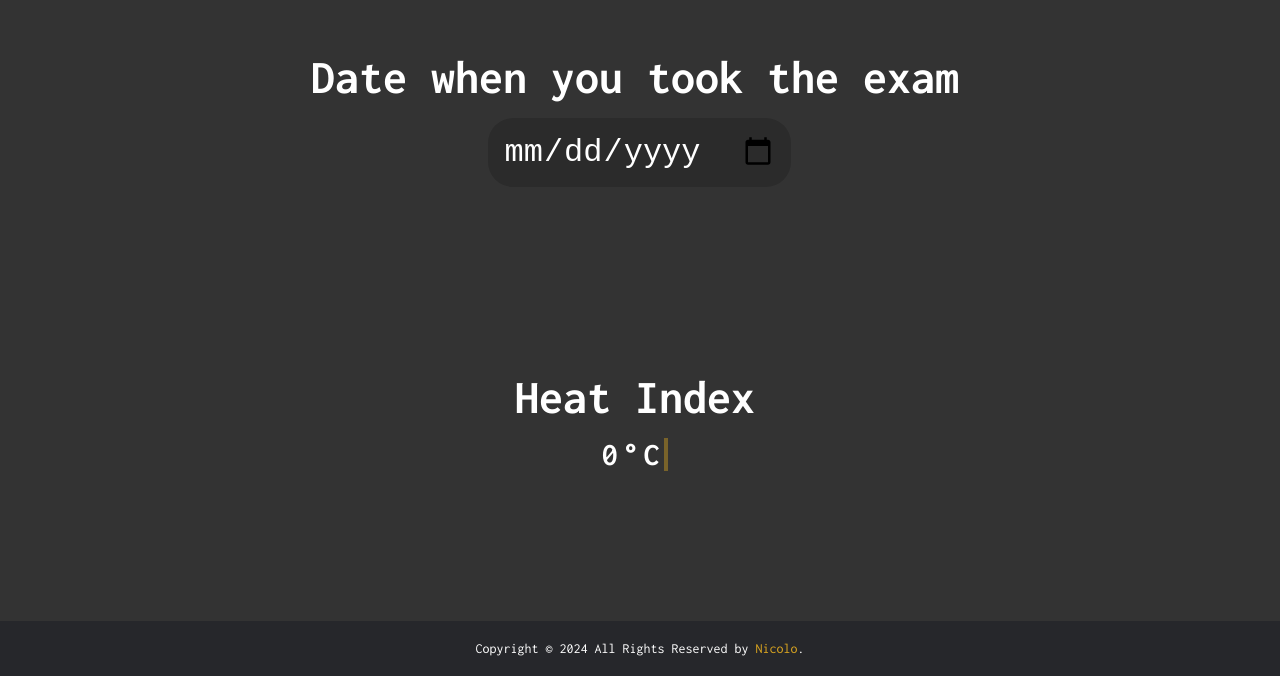
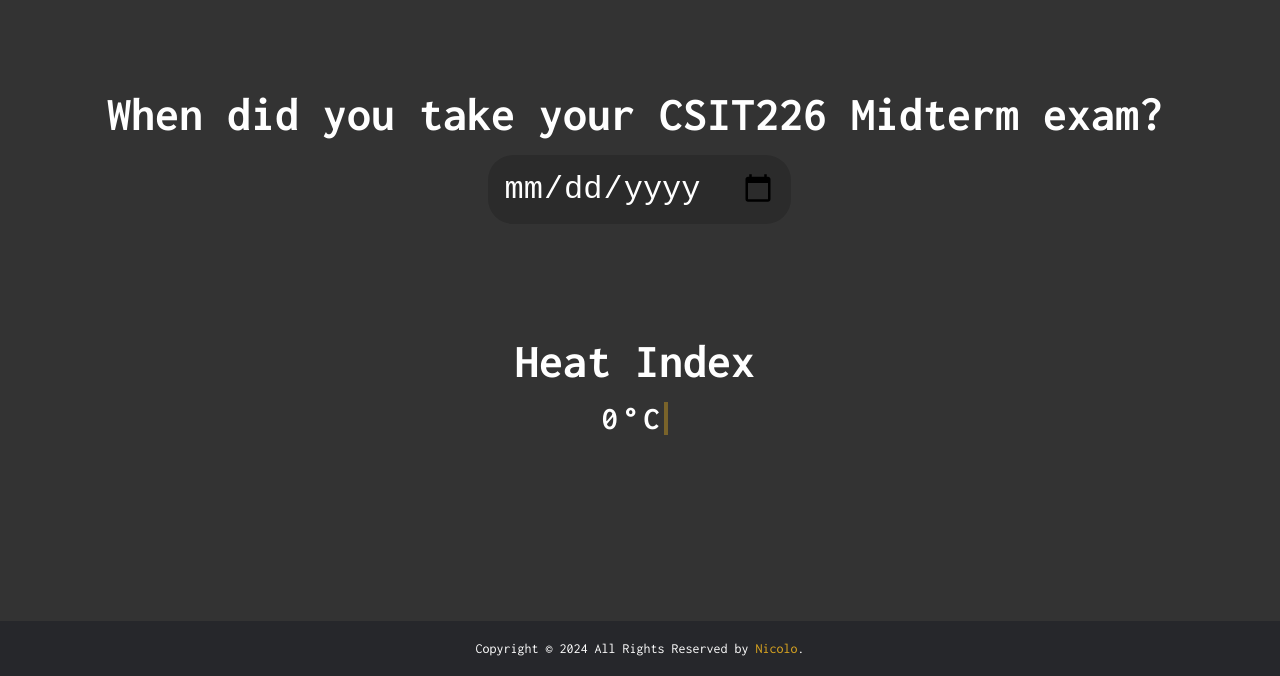
Before and after one commit to nicoryne/findheatindex, a website: page public/index.html in a window 1280 px wide. Shown: the part 124-800 px from the top of the page. Drawn offline with Linux system fonts and the light colour scheme.

Commit message:
[Nicolo] centered text

```diff
--- a/public/index.html
+++ b/public/index.html
@@ -9,7 +9,7 @@
 <body>
     <div class="wrapper">
         <div class="input-container">
-            <span class="span-mod-1">Date when you took the exam</span>
+            <span class="span-mod-1">When did you take your CSIT226 Midterm exam?</span>
             <div class="input-date">
                 <input type="date" class="input-mod-1" name="date" id="input-date">
             </div>
--- a/public/src/styles/r.css
+++ b/public/src/styles/r.css
@@ -68,7 +68,7 @@ html, body {
 .wrapper {
     display: flex;
     flex-direction: column;
-    justify-content: space-evenly;
+    justify-content: center;
     align-items: center;
     height: 100vh;
     animation: transitionIn 0.75s;
@@ -92,7 +92,8 @@ html, body {
     display: flex;
     flex-direction: column;
     align-items: center;
-    margin-bottom: 10px;
+    justify-content: center;
+    margin-bottom: 7em;
 }
 
 .input-date {
@@ -115,6 +116,7 @@ html, body {
     font-weight: bold;
     margin-right: 10px;
     margin-bottom: 16px;
+    text-align: center;
 }
 
 #span-result {
```
